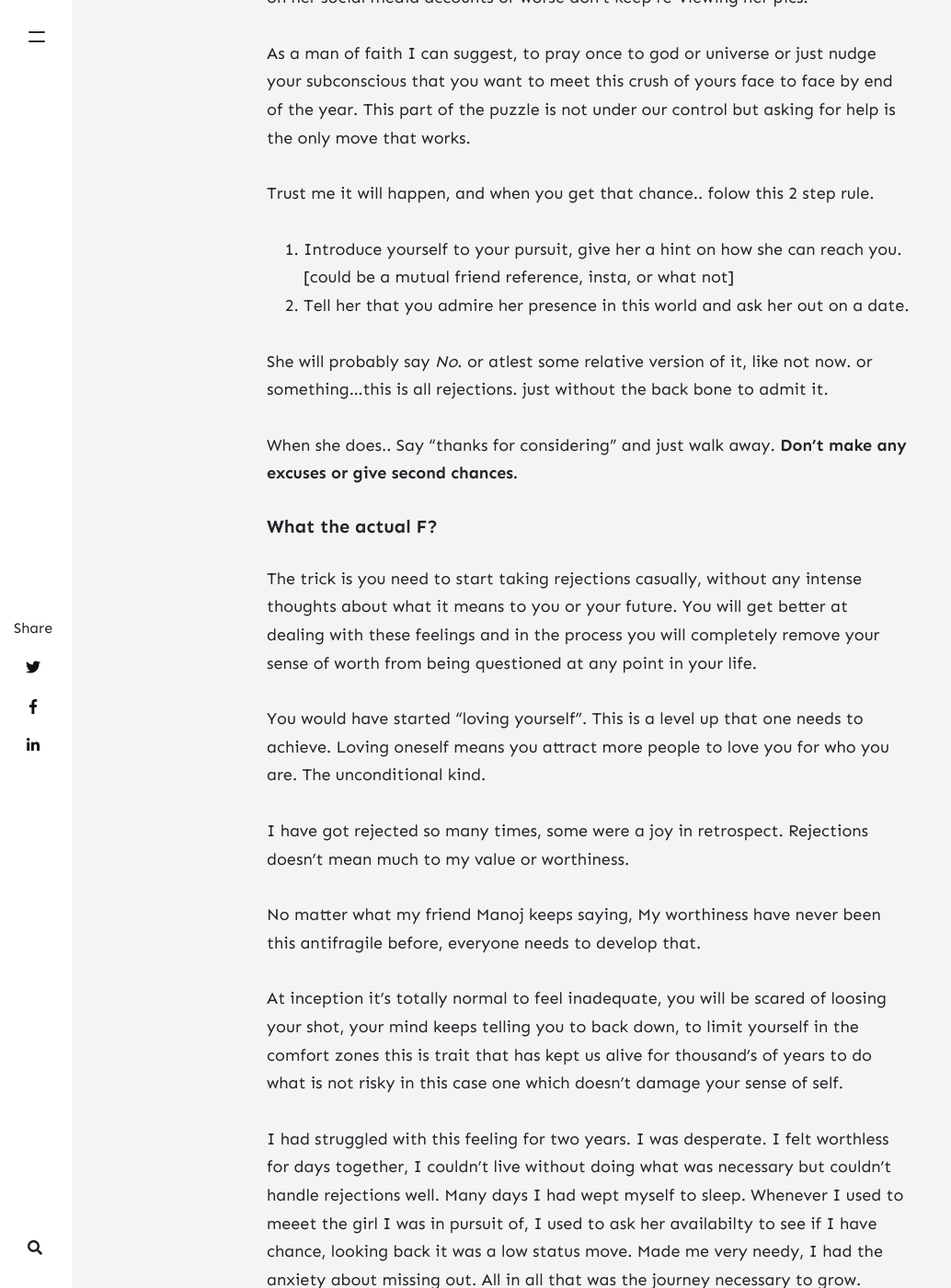
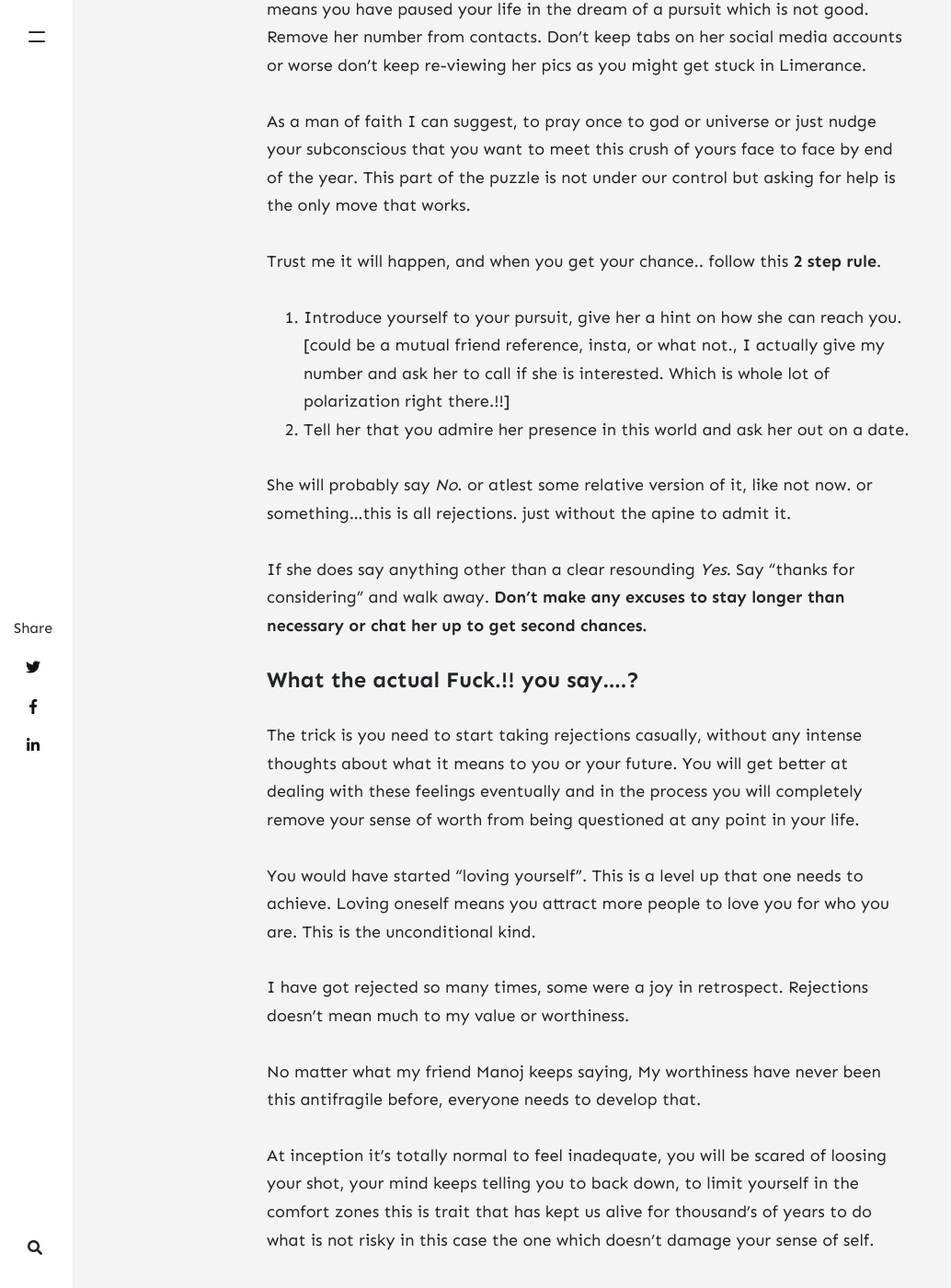
Before and after one commit to gowrav/gowrav.github.io, a Jekyll site: the page built from _posts/2020-07-20-sound-advice-for-daring.md, in a window 1280 px wide and 1400 px high, scrolled down 3244 px. Shown: the whole window at 92% size, without its empty margins (0-1034 px from the left). Built offline with Jekyll 4.4.1, drawn with Linux system fonts in a browser that asks for light colours; nearby versions of some CDN libraries; comment, search, counter and statistics services are not loaded; some of the changed text lies outside the part shown.

Commit message:
Update 2020-07-20-sound-advice-for-daring.md

```diff
--- a/_posts/2020-07-20-sound-advice-for-daring.md
+++ b/_posts/2020-07-20-sound-advice-for-daring.md
@@ -54,50 +54,58 @@ I would put it this way.
 
 >The whole universe is here for you to take action, to conquer your wildest dreams. For any thoughts which says otherwise just put it on hold for 100years. You can revisit that later.
 
-This is the first step.
+Having this belief is the first step.
 
-##### Pointers who have taken the first step.
-For starters,
-if you keep eyeballing her profile, it means you have paused your life in pursuit which is not good. remove her number from contacts. Don't keep tabs on her social media accounts or worse don't keep re-viewing her pics.
+### Some pointers for the sake of clarity... [ the Technique.! ]
+For starters, if you haven't met her in persons but keep eyeballing her profile, it means you have paused your life in the dream of a pursuit which is not good.
+Remove her number from contacts. Don't keep tabs on her social media accounts or worse don't keep re-viewing her pics as you might get stuck in Limerance.
 
 As a man of faith I can suggest, to pray once to god or universe or just nudge your subconscious that you want to meet this crush of yours face to face by end of the year. This part of the puzzle is not under our control but asking for help is the only move that works.
 
-Trust me it will happen, and when you get that chance.. folow this 2 step rule.
+Trust me it will happen, and when you get your chance.. follow this **2 step rule**.
 
-1. Introduce yourself to your pursuit, give her a hint on how she can reach you. [could be a mutual friend reference, insta, or what not]
+1. Introduce yourself to your pursuit, give her a hint on how she can reach you. [could be a mutual friend reference, insta, or what not., I actually give my number and ask her to call if she is interested. Which is whole lot of polarization right there.!!]
 2. Tell her that you admire her presence in this world and ask her out on a date.
 
-She will probably say *No*. or atlest some relative version of it, like not now. or something...this is all rejections. just without the back bone to admit it.
+She will probably say *No*. or atlest some relative version of it, like not now. or something...this is all rejections. just without the apine to admit it.
 
-When she does.. Say "thanks for considering" and just walk away. **Don't make any excuses or give second chances.**
+If she does say anything other than a clear resounding *Yes*. Say "thanks for considering" and walk away.
+**Don't make any excuses to stay longer than necessary or chat her up to get second chances.**
 
-##### What the actual F?
-The trick is you need to start taking rejections casually, without any intense thoughts about what it means to you or your future. You will get better at dealing with these feelings and in the process you will completely remove your sense of worth from being questioned at any point in your life.
+#### What the actual Fuck.!! you say....?
+The trick is you need to start taking rejections casually, without any intense thoughts about what it means to you or your future. You will get better at dealing with these feelings eventually and in the process you will completely remove your sense of worth from being questioned at any point in your life.
 
-You would have started "loving yourself". This is a level up that one needs to achieve. Loving oneself means you attract more people to love you for who you are.
-The unconditional kind.
+You would have started "loving yourself". This is a level up that one needs to achieve.
+Loving oneself means you attract more people to love you for who you are. This is the unconditional kind.
 
 I have got rejected so many times, some were a joy in retrospect. Rejections doesn't mean much to my value or worthiness.
 
 No matter what my friend Manoj keeps saying, My worthiness have never been this antifragile before, everyone needs to develop that.
 
-At inception it's totally normal to feel inadequate, you will be scared of loosing your shot, your mind keeps telling you to back down, to limit yourself in the comfort zones this is trait that has kept us alive for thousand's of years to do what is not risky in this case one which doesn't damage your sense of self.
+At inception it's totally normal to feel inadequate, you will be scared of loosing your shot, your mind keeps telling you to back down, to limit yourself in the comfort zones this is trait that has kept us alive for thousand's of years to do what is not risky in this case the one which doesn't damage your sense of self.
 
 I had struggled with this feeling for two years. I was desperate. I felt worthless for days together, I couldn't live without doing what was necessary but couldn't handle rejections well.
-Many days I had wept myself to sleep. Whenever I used to meeet the girl I was in pursuit of, I used to ask her availabilty to see if I have chance, looking back it was a low status move. Made me very needy, I had the anxiety about missing out. All in all that was the journey necessary to grow.
+Many days I had wept myself to sleep. Whenever I used to meeet the girl I was in pursuit of, I used to ask her availabilty to see if I have chance, looking back it was a low status move. Made me very needy, I had the anxiety about missing out. All in all that was a journey I needed to grow.
 
 
-##### So why even ask when the trick is to Walk Away?
+#### So why even ask when the trick is to Walk Away?
 Rejection is a double edge sword, it cuts both ways. You get to weild it's power by accepting it.
-Accept rejections gracefully and you will master it.
+
+By accepting rejections gracefully you will master it.
 
 ![True Power lies in Acceptance of Self](https://thumbs.gfycat.com/AggressiveFeistyChamois-size_restricted.gif)
 
-When you get rejected, saying "Thanks for Considering" and "Walking Away" is the most vulnerable and most powerful thing any Real Man can do...
+When you get rejected, saying "Thanks for Considering" and "Walking Away" is the most vulnerable and most powerful thing any **Real Man** can do...
 
-This is what makes man a Superior Being, it makes him worthy of any woman., and no amount of money can buy it. What happens after this is not in our control, but more often than not it works out.
+This is what makes man a **Superior Being**, it makes him worthy of any woman., and no amount of money can buy it. What happens after this is not in our control, but more often than not it works out.
 
 ## Ok., what if she says "Yes".?
 Congratulations, You have come to an end of this journey.
 
 ![Its not the destination but the journey which generates happiness](https://steamcdn-a.akamaihd.net/steam/apps/723750/header.jpg?t=1506661786)
+
+#### Repos for reference:
+ * [No More Mr. Nice Guy by Robert A Glover](https://www.amazon.in/No-More-Mr-Nice-Guy/dp/0762415339)
+ * [The Game by Neil Strauss](https://www.amazon.in/Game-Neil-Strauss/dp/0062312979)
+ * [Models by Mark Manson](https://www.amazon.in/Models-Attract-Women-Through-Honesty/dp/1463750358)
+ * [Attract-Women by Dominic Mann](https://www.amazon.in/Attract-Women-Unlock-Effortlessly-Become-ebook/dp/B06XFF1GDC)
```
